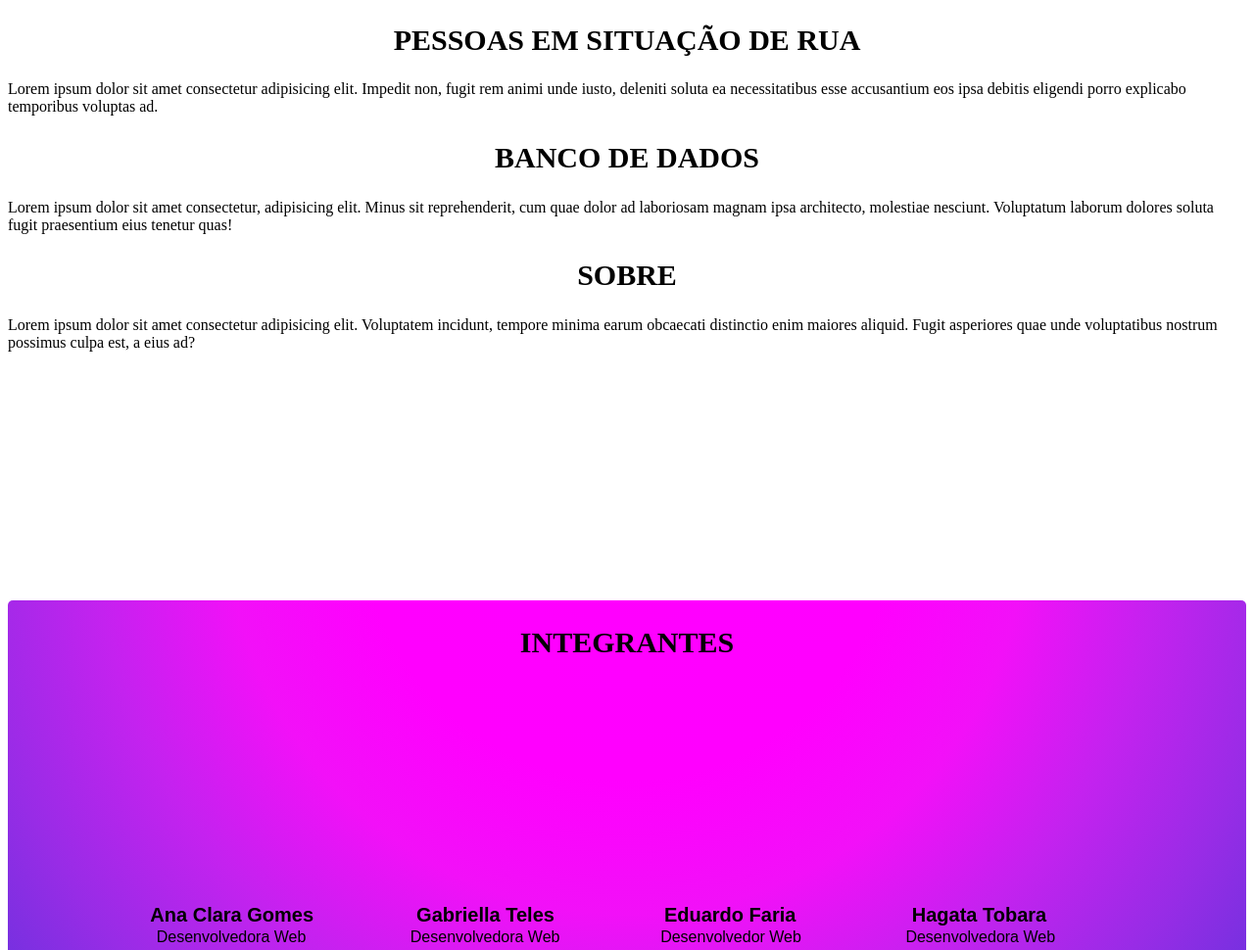
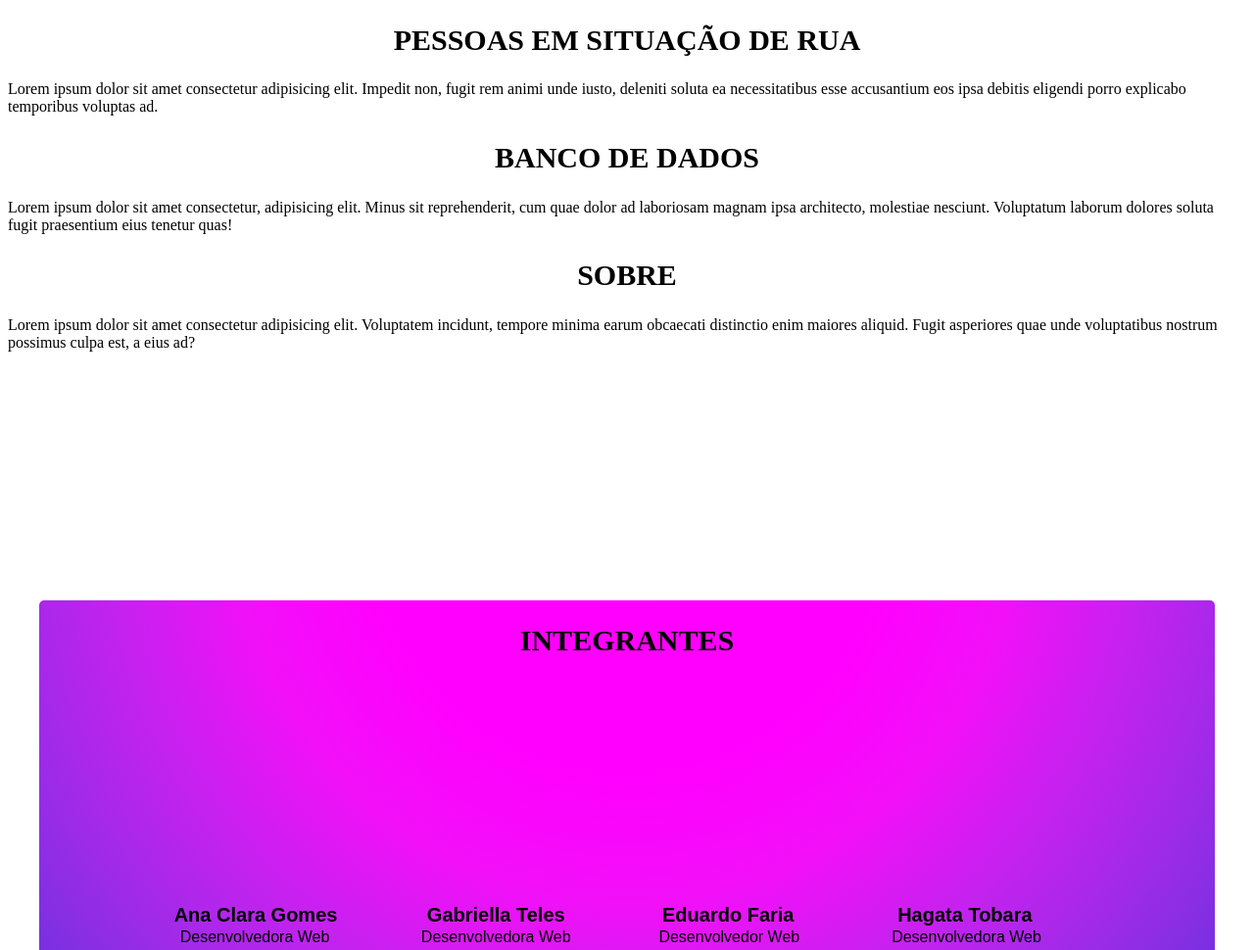
Before and after one commit to aanagomes/LandingPage_Owners1, a plain HTML site: page index.html in a window 1280 px wide. Shown: the part 792-1762 px from the top of the page at 98% size. Drawn offline with Linux system fonts and the light colour scheme.

Commit message:
final commit

```diff
--- a/css/style.css
+++ b/css/style.css
@@ -156,9 +156,9 @@ nav a:hover:before{
 /*------------------------------------------------------------------Integrantes------------------------------------------------------------------*/
 .integrantes{
     top: 830px;
-    left: 0%;
+    left: 2.5%;
     height: 430px;
-    width: 100%;
+    width: 95%;
     background-image: radial-gradient(circle at 50% -20.71%, #ff00fa 0, #ff00ff 16.67%, #ff00fe 33.33%, #f210f8 50%, #c422ef 66.67%, #982ce6 83.33%, #6932dd 100%);
     position: absolute;
     border-radius: 5px;
```
